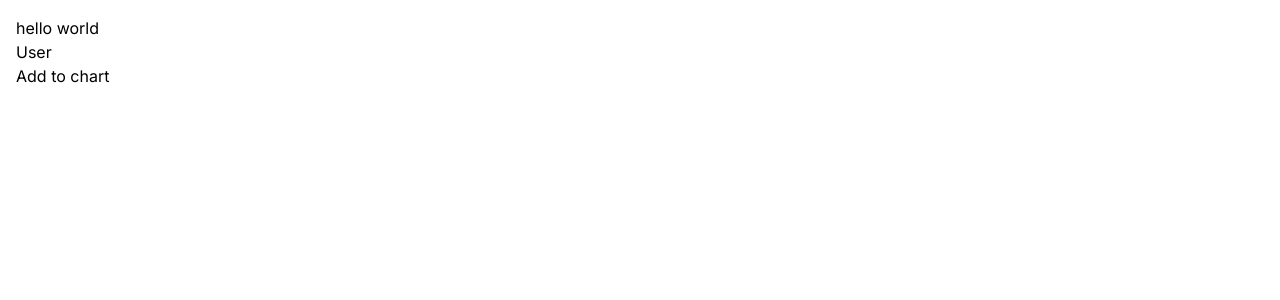
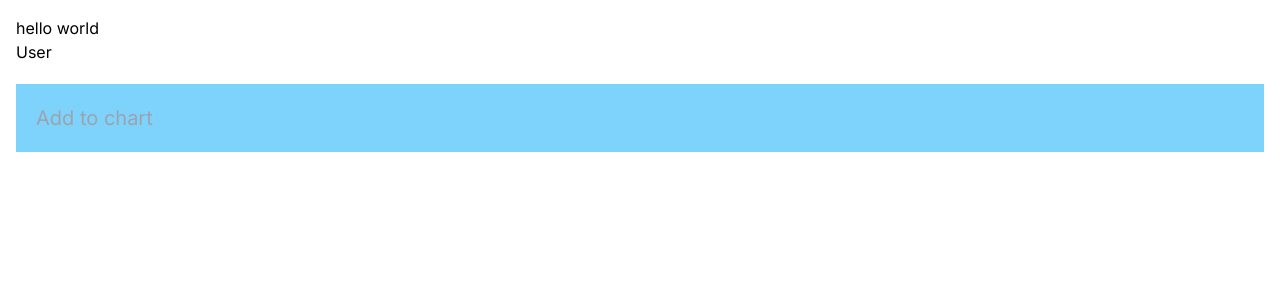
Before and after one commit to flexibility2/nextjs-practise-mosh, a Next.js app: page / in a window 1280 px wide. Shown: the top 300 px of the page. Built offline with nearby package versions, Linux system fonts and the light colour scheme.

Commit message:
use css tailwind

```diff
--- /dev/null
+++ b/app/components/ProductCard.module.css
@@ -0,0 +1,4 @@
+.card {
+    padding: 1rem;
+    border: 1px solid rgb(var(--foreground-rgb));
+}
--- a/app/components/ProductCard.tsx
+++ b/app/components/ProductCard.tsx
@@ -1,9 +1,12 @@
 import React from "react";
 import AddChart from "./AddChart";
-
+import styles from "./ProductCard.module.css";
 const ProductCard = () => {
   return (
-    <div>
+    // <div className={styles.card}>
+    //   <AddChart></AddChart>
+    // </div>
+    <div className="p-5 bg-sky-300 my-5 hover:bg-white text-gray-400 text-xl">
       <AddChart></AddChart>
     </div>
   );
--- a/package.json
+++ b/package.json
@@ -21,5 +21,8 @@
     "react-dom": "18.3.1",
     "tailwindcss": "3.4.8",
     "typescript": "5.5.4"
+  },
+  "devDependencies": {
+    "daisyui": "^4.12.10"
   }
 }
--- a/tailwind.config.ts
+++ b/tailwind.config.ts
@@ -1,20 +1,20 @@
-import type { Config } from 'tailwindcss'
+import type { Config } from "tailwindcss";
 
 const config: Config = {
   content: [
-    './pages/**/*.{js,ts,jsx,tsx,mdx}',
-    './components/**/*.{js,ts,jsx,tsx,mdx}',
-    './app/**/*.{js,ts,jsx,tsx,mdx}',
+    "./pages/**/*.{js,ts,jsx,tsx,mdx}",
+    "./components/**/*.{js,ts,jsx,tsx,mdx}",
+    "./app/**/*.{js,ts,jsx,tsx,mdx}",
   ],
   theme: {
     extend: {
       backgroundImage: {
-        'gradient-radial': 'radial-gradient(var(--tw-gradient-stops))',
-        'gradient-conic':
-          'conic-gradient(from 180deg at 50% 50%, var(--tw-gradient-stops))',
+        "gradient-radial": "radial-gradient(var(--tw-gradient-stops))",
+        "gradient-conic":
+          "conic-gradient(from 180deg at 50% 50%, var(--tw-gradient-stops))",
       },
     },
   },
-  plugins: [],
-}
-export default config
+  plugins: [require("daisyui")],
+};
+export default config;
```
Also changed, not shown: 1 other file (tests, documents, lock files or other folders).
